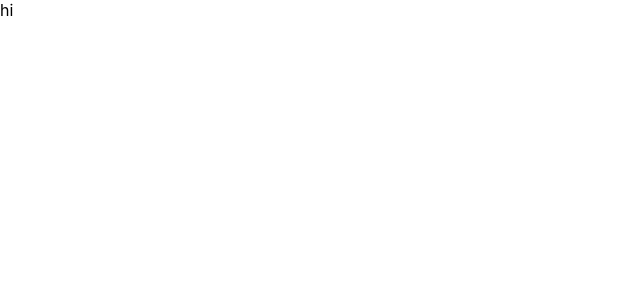
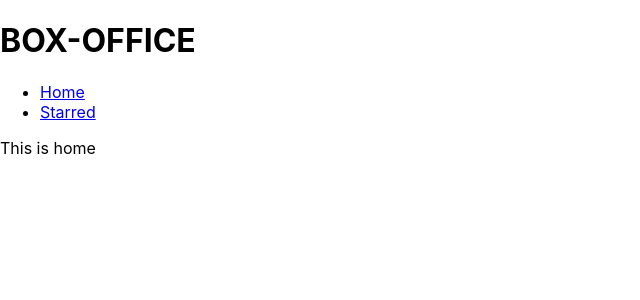
Before and after one commit to neeta460/box-office, a React (Create React App) app: page / in a window 1280 px wide. Shown: the top 300 px of the page, without its empty margins (0-640 px from the left). Built offline with nearby package versions, Linux system fonts and the light colour scheme.

Commit message:
home page

```diff
--- a/package.json
+++ b/package.json
@@ -8,6 +8,8 @@
     "@testing-library/user-event": "^12.8.3",
     "react": "^17.0.2",
     "react-dom": "^17.0.2",
+    "react-router": "^5.2.0",
+    "react-router-dom": "^5.2.0",
     "react-scripts": "4.0.3",
     "web-vitals": "^0.2.4",
     "workbox-background-sync": "^5.1.4",
--- a/src/App.js
+++ b/src/App.js
@@ -1,13 +1,21 @@
 import React from 'react';
+import {Switch, Route} from 'react-router-dom';
+
+import Home from './Pages/Home';
+import Starred from './Pages/Starred';
+
 
 
 function App() {
   return(
-    <div >
-      hi
-    </div>
-  );
 
+  <Switch>
+    <Route exact path ="/"><Home /></Route>
+    <Route exact path ="/starred"><Starred/></Route>
+    <Route><div>Not Found</div></Route>
+  </Switch>
+
+  ) ;
 }
 
 export default App;
--- /dev/null
+++ b/src/Components/MainPageLayout.jsx
@@ -0,0 +1,15 @@
+import React from 'react'
+import Navs from './Navs'
+import Title from './Title'
+
+function MainPageLayout({children}) {
+  return (
+    <div>
+      <Title title="BOX-OFFICE" subtite="Are you looking for a movie or an actor?" />
+    <Navs />
+{children}
+</div>
+  )
+}
+
+export default MainPageLayout
--- /dev/null
+++ b/src/Components/Navs.jsx
@@ -0,0 +1,21 @@
+import React from 'react'
+import {Link} from 'react-router-dom'
+
+const LINKS=[
+  {to:'/', text:'Home'},
+  {to:'/starred', text:'Starred'}
+]
+function Navs() {
+  return (
+    <div>
+      <ul>
+        {
+          LINKS.map(item => <li key={item.to}><Link to={item.to}>{item.text}</Link> </li>)
+        }
+
+      </ul>
+    </div>
+  )
+}
+
+export default Navs
--- /dev/null
+++ b/src/Components/Title.jsx
@@ -0,0 +1,12 @@
+import React from 'react'
+
+function Title({title, subtitle}) {
+  return (
+    <div>
+      <h1>{title}</h1>
+      <p>{subtitle}</p>
+    </div>
+  )
+}
+
+export default Title;
--- /dev/null
+++ b/src/Pages/Home.jsx
@@ -0,0 +1,12 @@
+import React from 'react'
+import MainPageLayout from '../Components/MainPageLayout'
+
+function Home() {
+  return (
+    <MainPageLayout>
+      This is home
+    </MainPageLayout>
+  )
+}
+
+export default Home
--- /dev/null
+++ b/src/Pages/Starred.jsx
@@ -0,0 +1,12 @@
+import React from 'react'
+import MainPageLayout from '../Components/MainPageLayout'
+
+function Starred() {
+  return (
+    <MainPageLayout>
+      This is starred
+    </MainPageLayout>
+  )
+}
+
+export default Starred
--- a/src/index.js
+++ b/src/index.js
@@ -1,12 +1,13 @@
 import React from "react";
 import ReactDOM from "react-dom";
+import { BrowserRouter} from 'react-router-dom';
 import "./index.css";
 import App from "./App";
 
 
 import * as serviceWorkerRegistration from './serviceWorkerRegistration';
 
-ReactDOM.render(<App />, document.getElementById("root"));
+ReactDOM.render(<BrowserRouter><App /></BrowserRouter>, document.getElementById("root"));
 
 // If you want your app to work offline and load faster, you can change
 // unregister() to register() below. Note this comes with some pitfalls.
```
Also changed, not shown: 1 other file (tests, documents, lock files or other folders).
